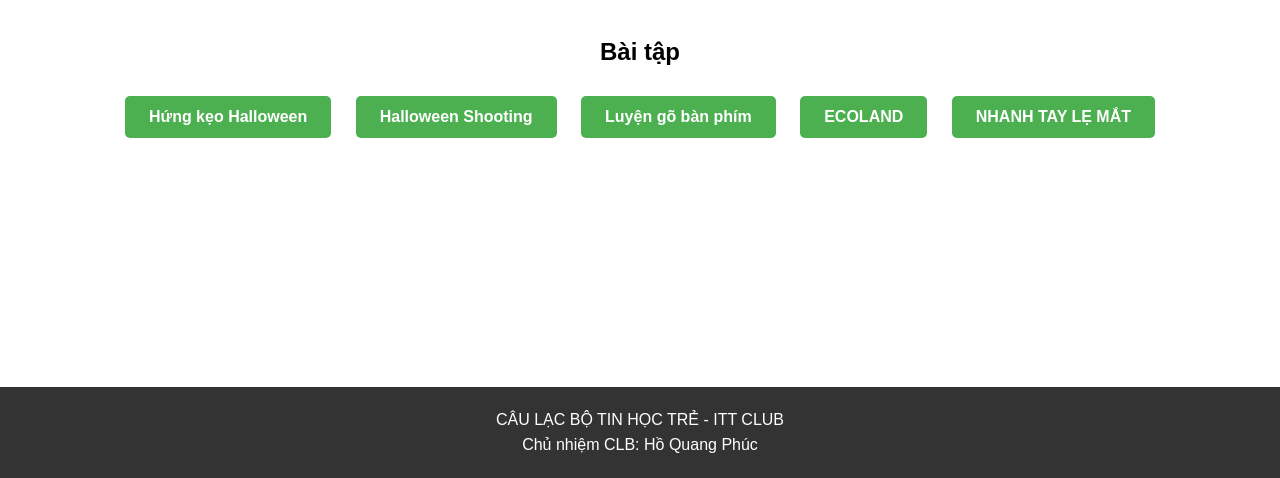
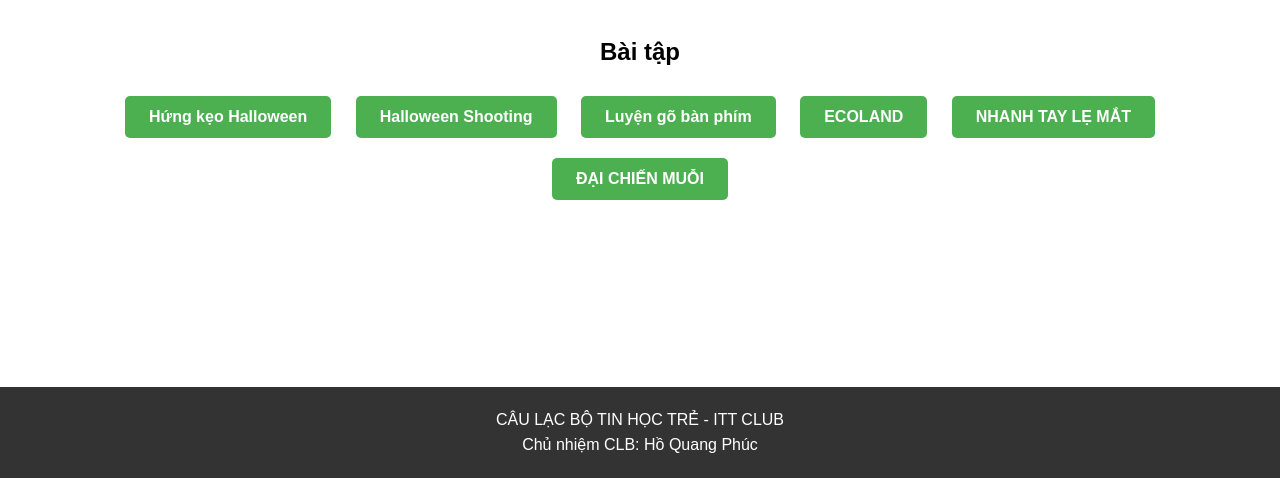
Before and after one commit to hqphuc/ittclub, a plain HTML site: page index.html in a window 1280 px wide. Shown: the part 322-800 px from the top of the page. Drawn offline with Linux system fonts and the light colour scheme.

Commit message:
Add button for 'ĐẠI CHIẾN MUỖI' game

```diff
--- a/index.html
+++ b/index.html
@@ -69,6 +69,7 @@
         <button class="btn" onclick="window.open('https://hqphuc.github.io/ittclub/Luyen-go-ban-phim.html', '_blank')">Luyện gõ bàn phím</button>
         <button class="btn" onclick="window.open('https://hqphuc.github.io/ittclub/ecoland.html', '_blank')">ECOLAND</button>
         <button class="btn" onclick="window.open('https://hqphuc.github.io/ittclub/nhanhtaylemat.html', '_blank')">NHANH TAY LẸ MẮT</button>
+        <button class="btn" onclick="window.open('https://claude.ai/artifact/YFcgnoPWcUuwsqcVe6XHz4?fbclid=IwY2xjawVkvo1leHRuA2FlbQIxMABwZG9mAWJyaWQRMVFia3lKOGRGaDRFekZFeHhzcnRjBmFwcF9pZBAyMjIwMzkxNzg4MjAwODkyAAEfBUXW3QxntqG1rUH3JhQmWY0Tl_7v6VyDSjs7CCM5WITxLWDih9FYVDuRT4E_aem_Uuy-e8GF7lOIc63nU505nA', '_blank')">ĐẠI CHIẾN MUỖI</button>
     </main>
 
     <footer>
```
